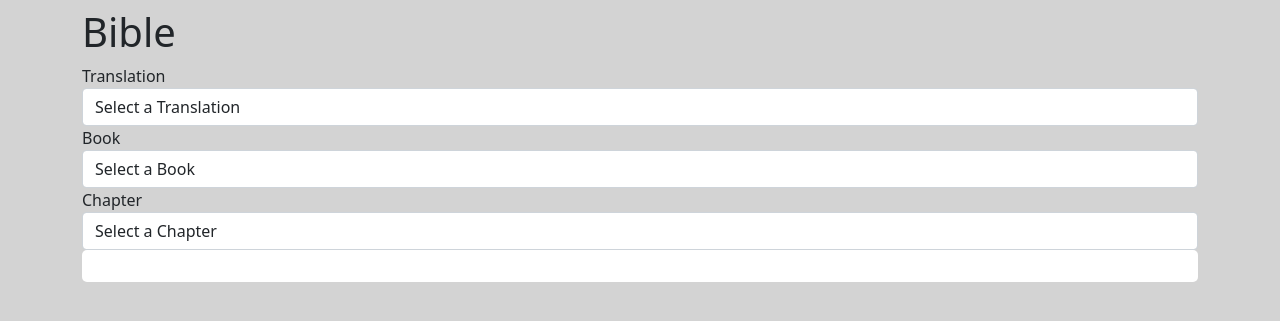
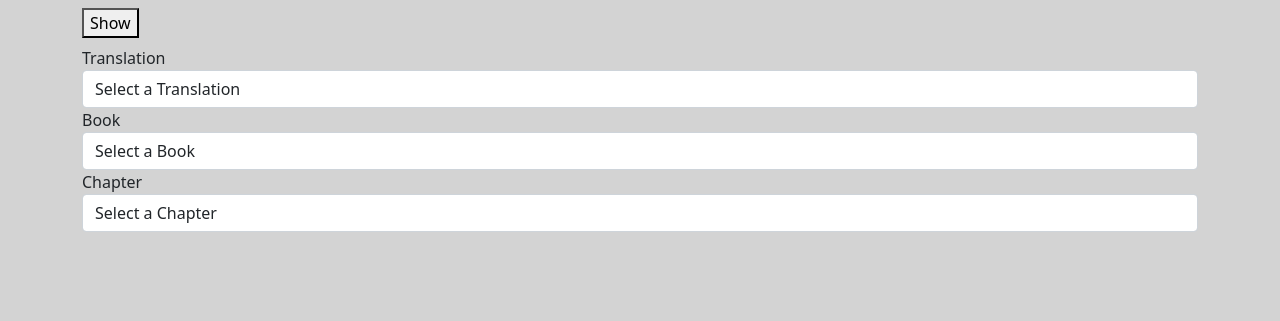
Before and after one commit to markinjamaica/therapy, a Django app: page /bible in a window 1280 px wide. Shown: the part 56-377 px from the top of the page. Run offline with Django 3.2, Linux system fonts and the light colour scheme; data that the repository does not hold is empty.

Commit message:
testing verse transitions

```diff
--- a/biblehelp/static/scripts.js
+++ b/biblehelp/static/scripts.js
@@ -6,7 +6,17 @@ const bibleBook = document.getElementById('bible-books');
 const bibleChapters = document.getElementById('bible-chapters');
 const verseContainer = document.querySelector('.verse-container');
 const bookTitle = document.querySelector('.book-title');
+const formContainer = document.querySelector('.form-container');
+const showBtn = document.getElementById('show');
 
+showBtn.addEventListener('click', () => {
+    return new bootstrap.Collapse(formContainer);
+})
+
+
+// formContainer.addEventListener('mouseover', () => {
+//     formContainer.style.height = '50px';
+// });
 // TODO: When translation is changed, if book and chapter already selected, preserve data
 
 // TODO: When select book is clicked, hide other form elements, and with brief transition,
@@ -108,12 +118,17 @@ if (bibleChapters) {
                     }
                 })
                 .then(data => {
-                    console.log(data)
+                    // Retrieve title and verses
                     const title = data.data.reference;
                     const chapterVerses = data.data.content;
-                    console.log(chapterVerses)
+
                     bookTitle.innerHTML = title;
                     verseContainer.innerHTML = chapterVerses;
+
+                    // Make verses visible  testing here...............
+                    verseContainer.classList.remove('d-none')
+                    new bootstrap.Collapse(formContainer);
+
                 })
                 // on error would return 'The error is:' + status text
                 .catch(error => console.log('The error is:', error));
--- a/biblehelp/templates/bible.html
+++ b/biblehelp/templates/bible.html
@@ -5,8 +5,9 @@
 {% block body%}
 
 <main class="container">
+    <button id="show">Show</button>
     <h1 class="book-title"></h1>
-    <h1>Bible</h1>
+    <div class="form-container collapse show">
         <form action="#" autocomplete="off">
             {% csrf_token %}
             <label for="translation">Translation</label>
@@ -25,14 +26,9 @@
                 <option value="" disabled selected>Select a Chapter</option>
             </select>
         </form>
-    <div class="verse-container"></div>
-    <!-- {% for bible in bibles.data %}
-    <p>id: {{ bible.id }}</p>
-    <p>name: {{ bible.name }}</p>
-    <p>abbreviation: {{ bible.abbreviation }}</p>
-    <p>description: {{ bible.description }}</p>
-    <p>language: {{ bible.language.name }}</p>
-    {% endfor %} -->
+    </div>
+
+    <div class="verse-container d-none"></div>
 
 </main>
 
```
Lines whose indentation alone changed are shown as unchanged.
